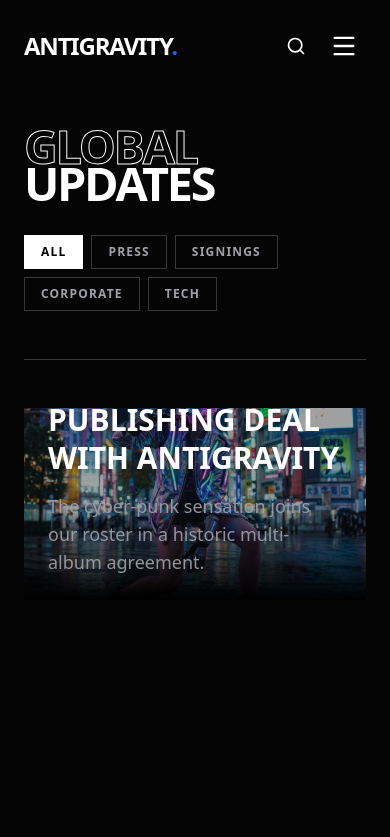
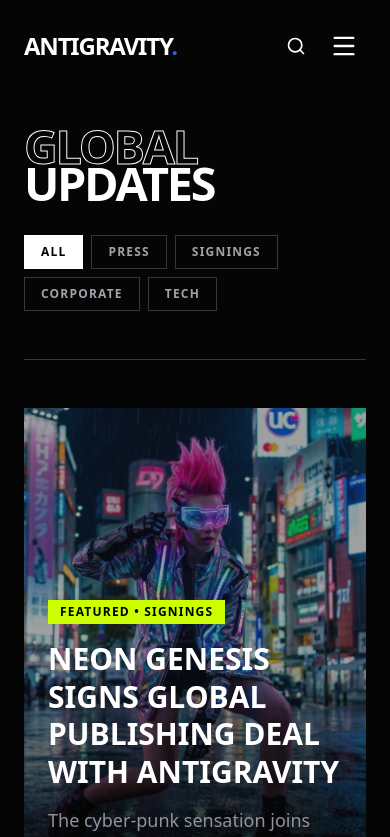
Before and after one commit to Akhilesh10gupta/label, a Next.js app: page /news in a window 390 px wide. Shown: the top 837 px of the page. Built offline with nearby package versions, Linux system fonts and the light colour scheme.

Commit message:
mobile view news fixed

```diff
--- a/app/news/page.tsx
+++ b/app/news/page.tsx
@@ -151,7 +151,7 @@ export default function NewsPage() {
                                     animate={{ opacity: 1, y: 0 }}
                                     exit={{ opacity: 0, y: -20 }}
                                     transition={{ duration: 0.5 }}
-                                    className="group relative w-full aspect-video md:aspect-[21/9] overflow-hidden bg-neutral-900"
+                                    className="group relative w-full h-[60vh] md:h-auto md:aspect-[21/9] overflow-hidden bg-neutral-900"
                                 >
                                     <Image
                                         src={featuredNews.image}
```
